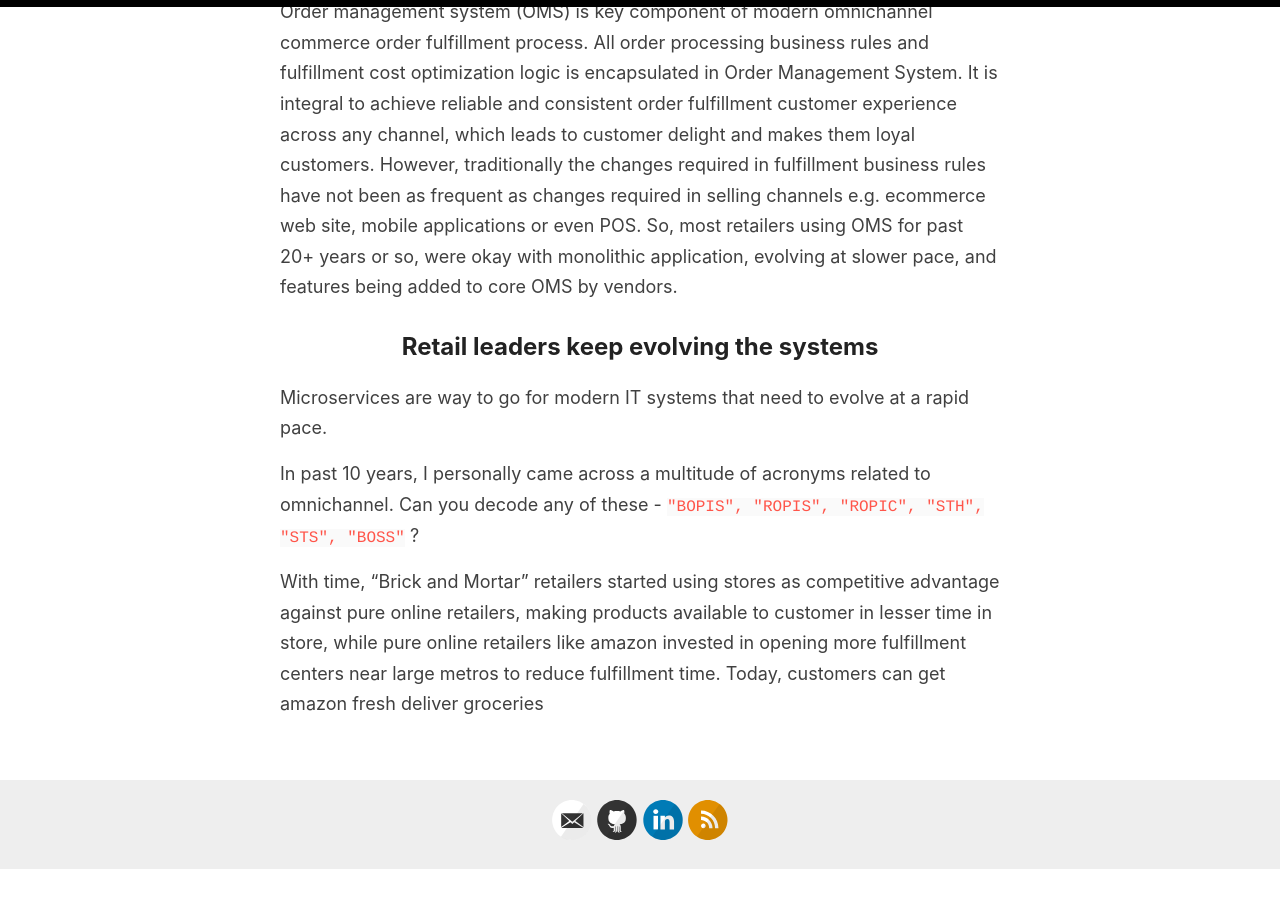
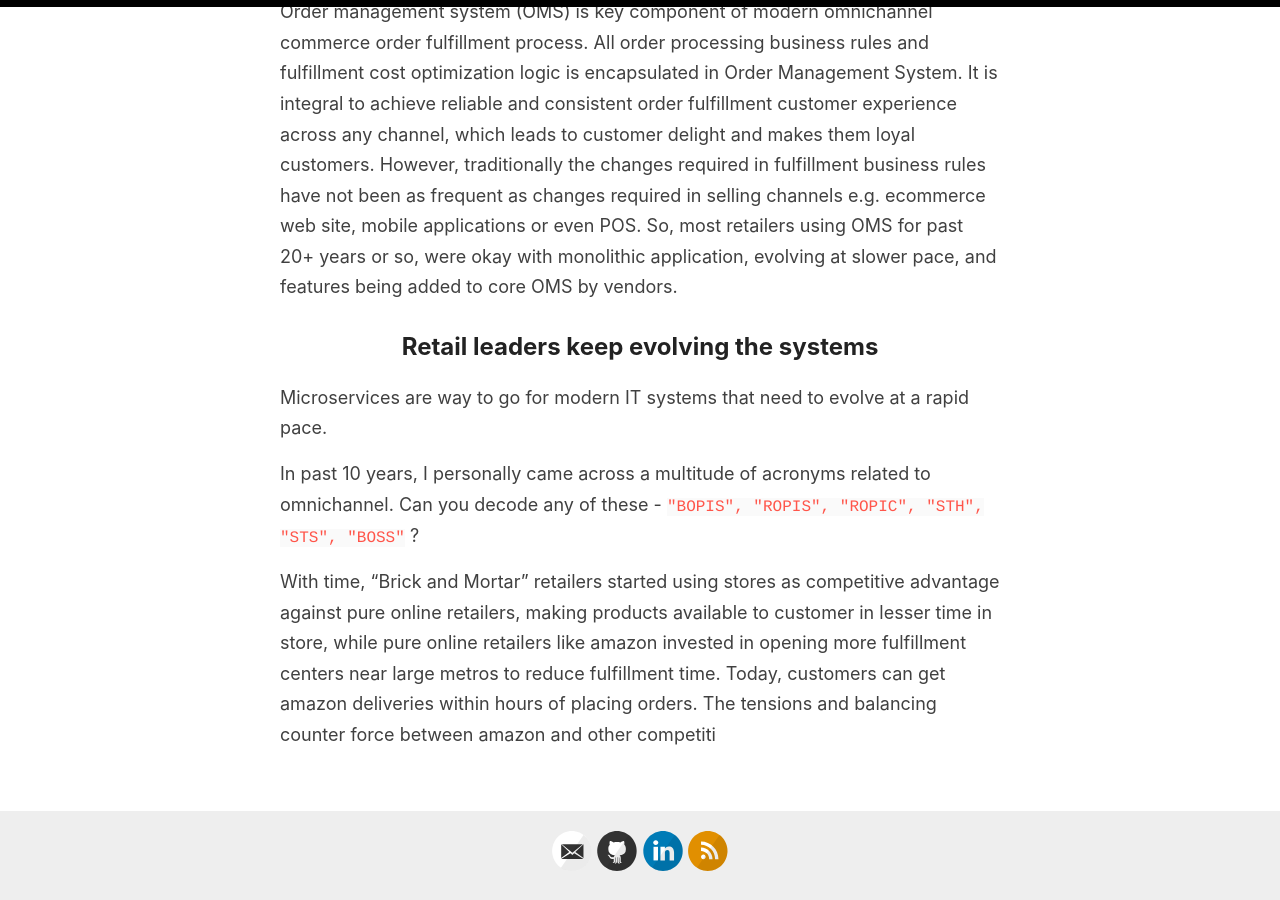
Before and after one commit to rtarway/github.io, a Jekyll site: the page built from Refactoring Monolithic Order Management.md, in a window 1280 px wide and 900 px high, scrolled down 655 px. Built offline with Jekyll 4.4.1, drawn with Linux system fonts in a browser that asks for light colours; our own code applies the rules of GitHub Pages for plain Markdown files; before the commit the page ends 1525 px from its top, so only the background shows below that.

Commit message:
Refactoring Monolithic Order Management.md updated from https://stackedit.io/

```diff
--- a/Refactoring Monolithic Order Management.md
+++ b/Refactoring Monolithic Order Management.md
@@ -14,8 +14,9 @@ However, traditionally the changes required in fulfillment business rules have n
 
 In past 10 years, I personally came across a multitude of acronyms related to omnichannel. Can you decode any of these - `"BOPIS", "ROPIS", "ROPIC", "STH", "STS", "BOSS"`  ?
 
-With time, "Brick and Mortar" retailers started using stores as competitive advantage against pure online retailers, making products available to customer in lesser time in store, while pure online retailers like amazon invested in opening more fulfillment centers near large metros to reduce fulfillment time. Today, customers can get amazon fresh deliver groceries
+With time, "Brick and Mortar" retailers started using stores as competitive advantage against pure online retailers, making products available to customer in lesser time in store, while pure online retailers like amazon invested in opening more fulfillment centers near large metros to reduce fulfillment time. Today, customers can get amazon deliveries within hours of placing orders.
+The tensions and balancing counter force between amazon and other competiti
 
 <!--stackedit_data:
-eyJoaXN0b3J5IjpbLTIwNjE3NTE1MjQsODM0MDQyMV19
+eyJoaXN0b3J5IjpbMTAyNzY5MTc2LDgzNDA0MjFdfQ==
 -->
```
